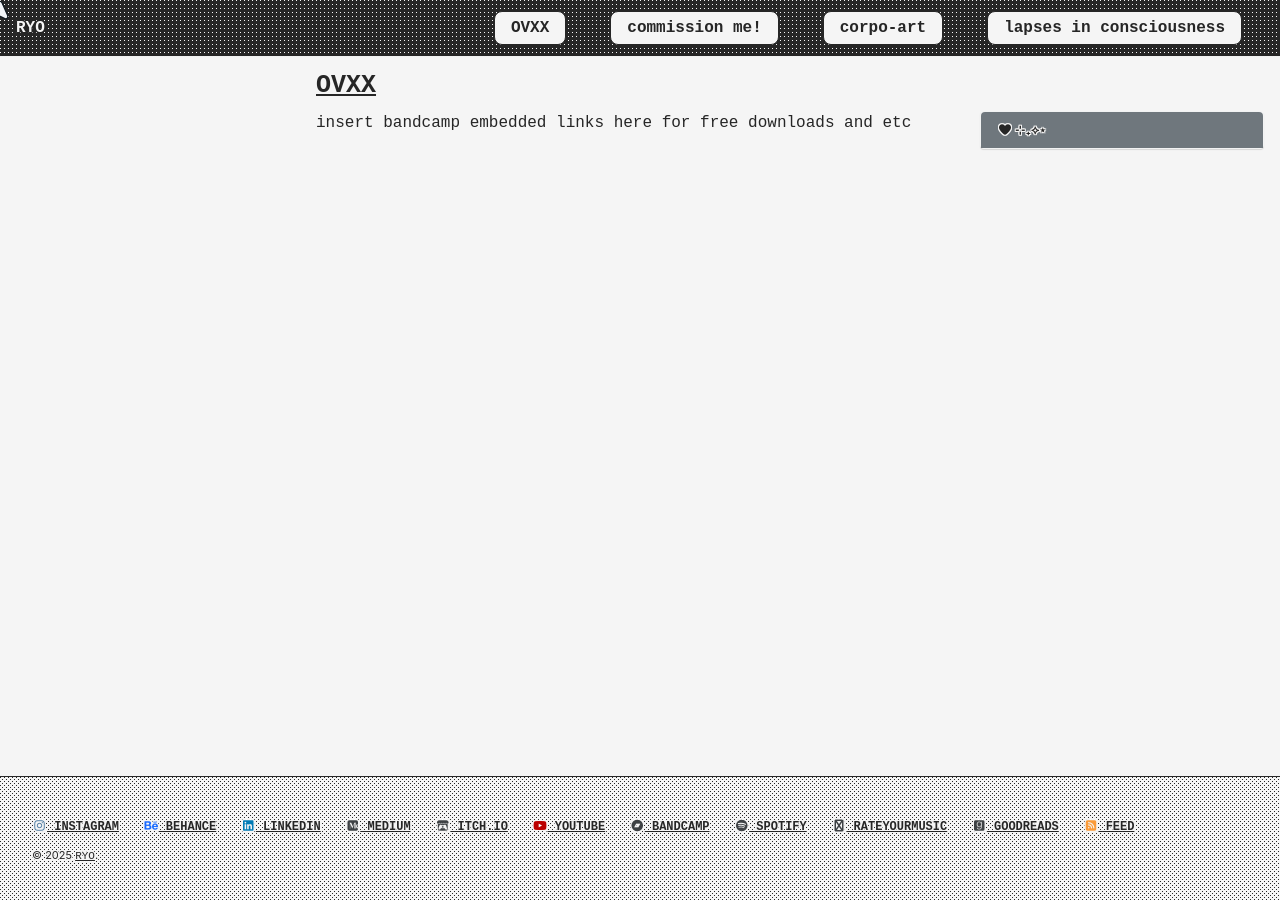
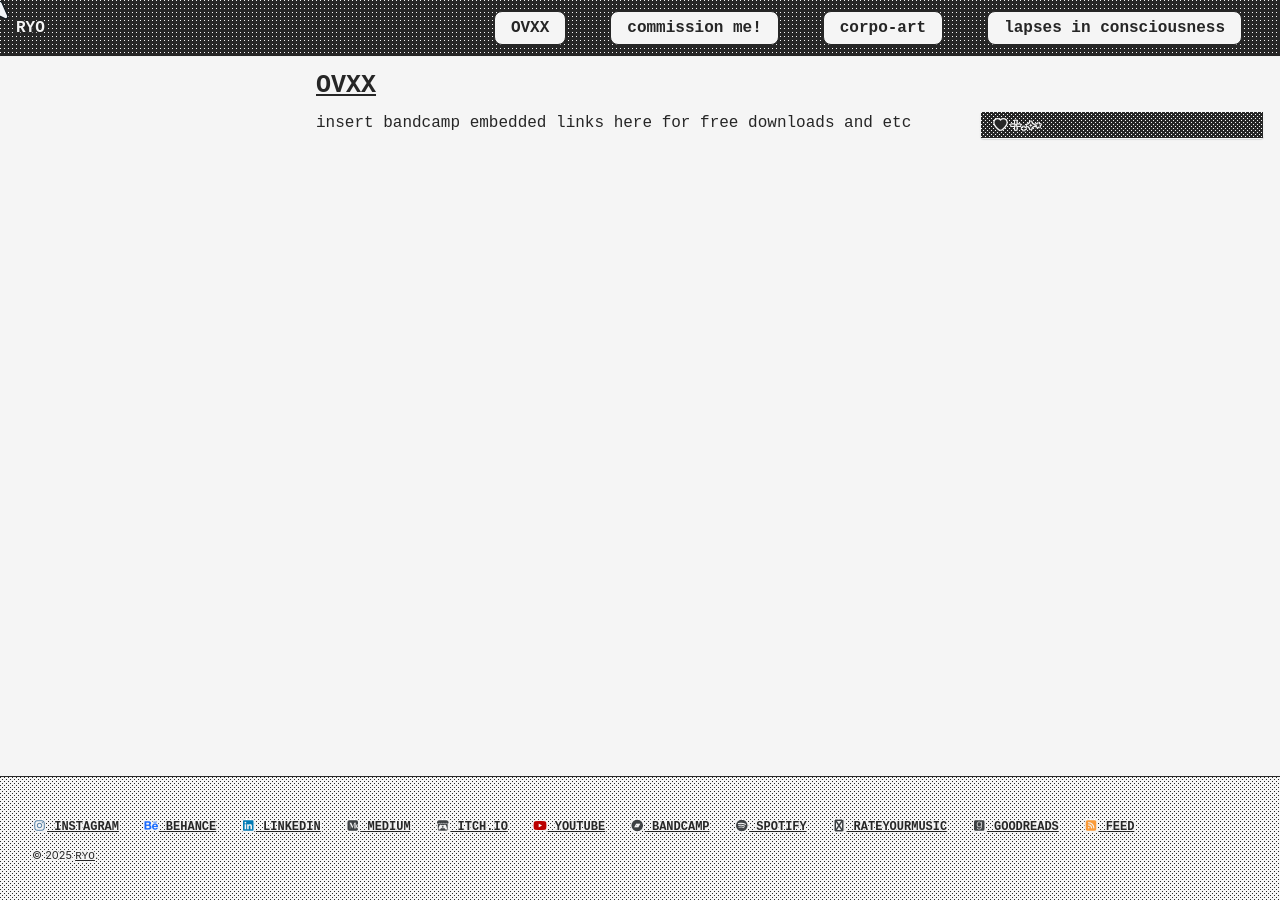
Before and after one commit to cryotato/cryotato.github.io, a Jekyll site: the page built from _pages/ovxx.md, in a window 1280 px wide. Built offline with Jekyll 4.4.1, drawn with Linux system fonts in a browser that asks for light colours; cached includes are drawn as plain includes.

Commit message:
Update _navigation.scss

```diff
--- a/_sass/minimal-mistakes/_navigation.scss
+++ b/_sass/minimal-mistakes/_navigation.scss
@@ -511,11 +511,31 @@
   box-shadow: $box-shadow;
 
   .nav__title {
-    color: #fff;
+    background: var(--bg-6);
+    color: var(--light);
+    text-shadow: var(--d-shadow);
+    border-bottom: none;
+    padding: 0.5em 1em;
+    margin-bottom: 0;
+    font-family: $sans-serif;
     font-size: $type-size-6;
-    background: $primary-color;
-    border-start-start-radius: $border-radius;
-    border-start-end-radius: $border-radius;
+    font-weight: bold;
+    text-transform: uppercase;
+  }
+
+  & + .toc {
+    margin-top: 1em;
+    padding-top: 1em;
+    border-top: 1px solid $border-color;
+  }
+
+  .nav__title {
+    background: var(--bg-6);
+    color: var(--light);
+    text-shadow: var(--d-shadow);
+    border-bottom: none;
+    padding: 0.5em 1em;
+    margin-bottom: 0;
   }
 
   // Scrollspy marks toc items as .active when they are in focus
@@ -569,3 +589,20 @@
     padding-inline-start: 3.25rem;
   }
 }
+
+/*
+   Custom TOC Header Style
+   ========================================================================== */
+
+.toc .nav__title {
+  background: var(--bg-6);
+  color: var(--light);
+  text-shadow: var(--d-shadow);
+  border-bottom: none;
+  padding: 0.5em 1em;
+  margin-bottom: 0;
+}
+
+/*
+   Algolia search
+   ========================================================================== */
```
